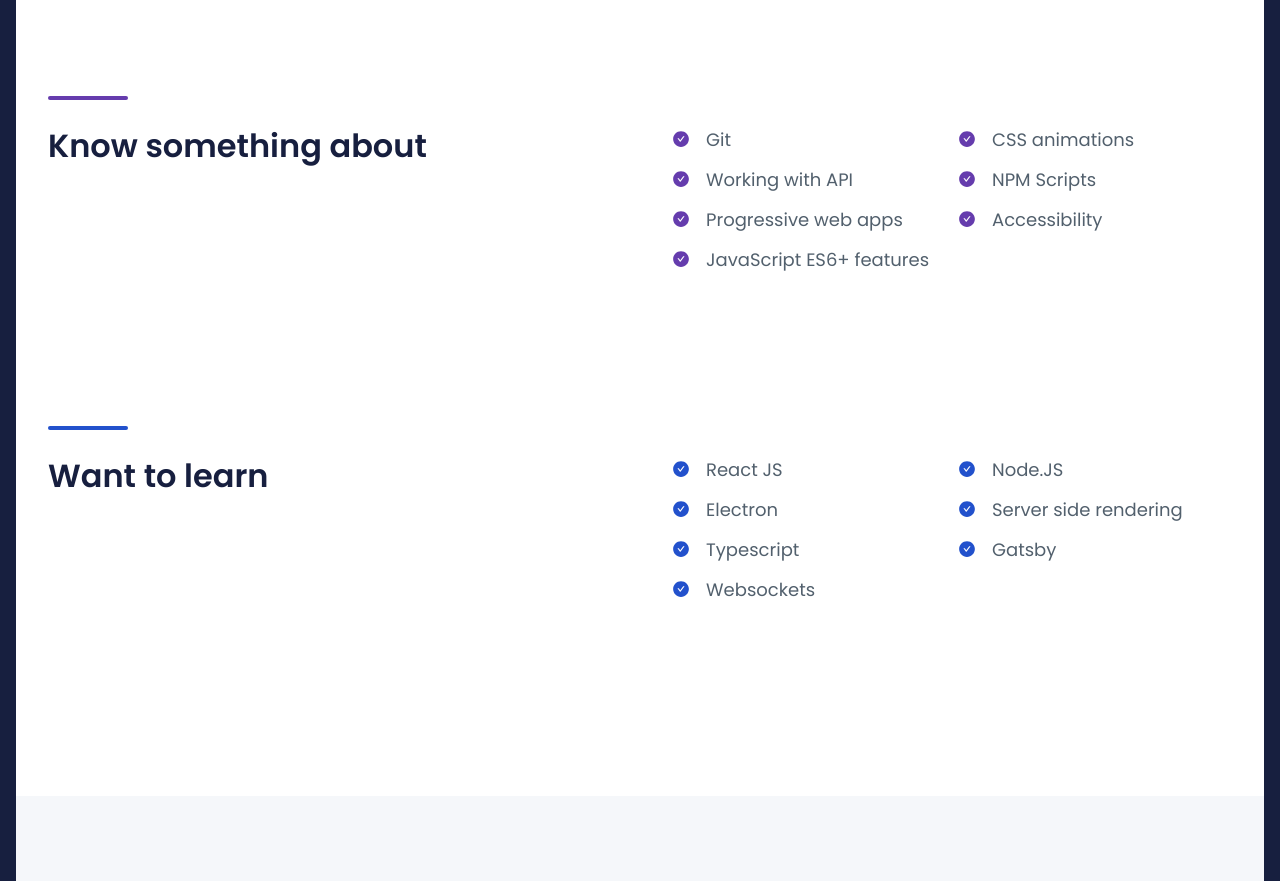
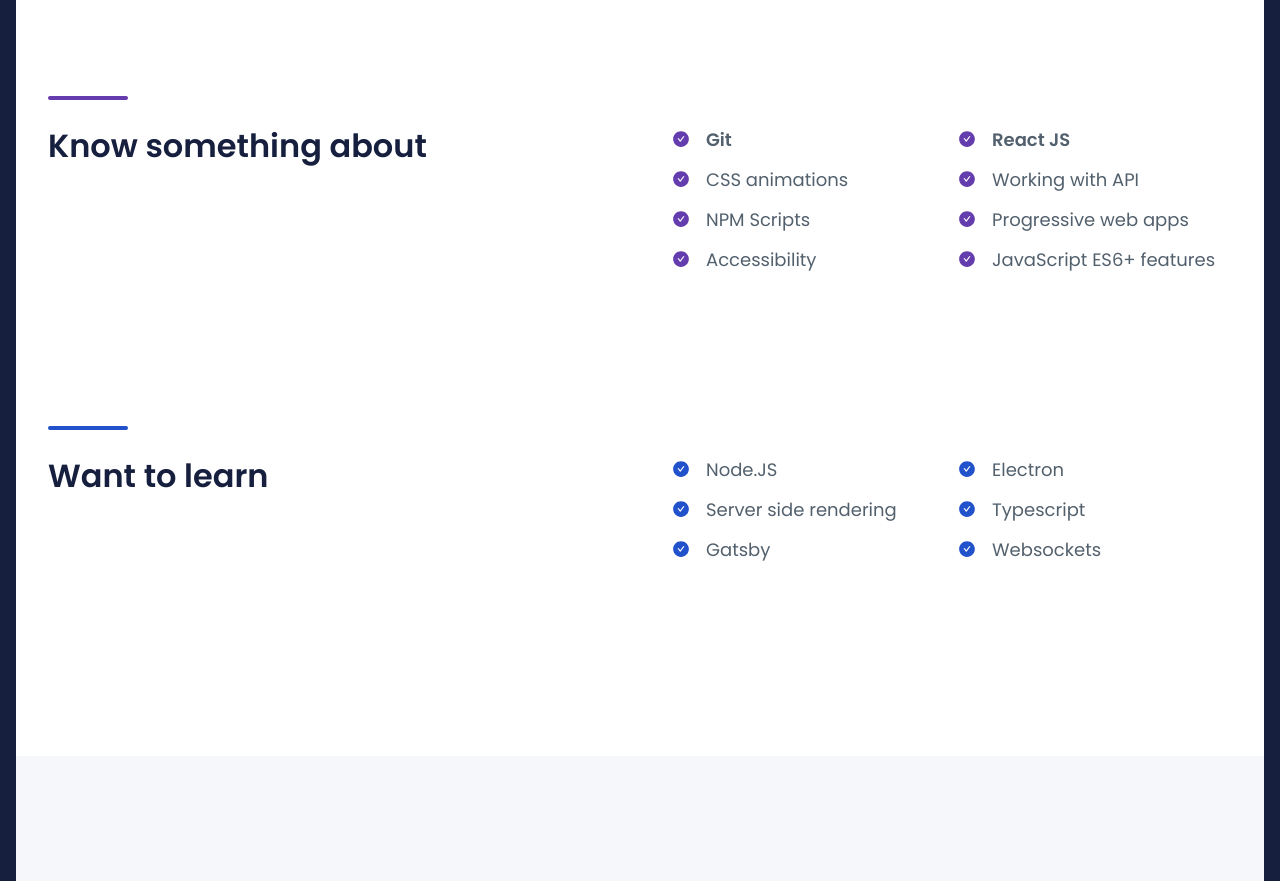
Before and after one commit to mrozrafal/mrozrafal.github.io, a website: page src/content/index.html in a window 1280 px wide. Shown: the part 1240-2121 px from the top of the page. Drawn offline with nearby package versions, Linux system fonts and the light colour scheme; files that its build step writes are made by us from their sources; no server answers; files whose address does not match are found by name.

Commit message:
feat: update skills list

```diff
--- a/src/content/index.html
+++ b/src/content/index.html
@@ -62,7 +62,8 @@
       <section class="know-something">
         <h3 class="know-something__header">Know something about</h3>
         <ul class="know-something__list">
-          <li class="know-something__list--element">Git</li>
+          <li class="know-something__list--element"><b>Git</b></li>
+          <li class="know-something__list--element"><b>React JS</b></li>
           <li class="know-something__list--element">CSS animations</li>
           <li class="know-something__list--element">Working with API</li>
           <li class="know-something__list--element">NPM Scripts</li>
@@ -75,8 +76,7 @@
       <section class="want-to">
         <h3 class="want-to__header">Want to learn</h3>
         <ul class="want-to__list">
-          <li class="want-to__list--element">React JS</li>
-          <li class="want-to__list--element">Node.JS</li>
+                    <li class="want-to__list--element">Node.JS</li>
           <li class="want-to__list--element"> Electron</li>
           <li class="want-to__list--element"> Server side rendering</li>
           <li class="want-to__list--element">Typescript</li>
```
